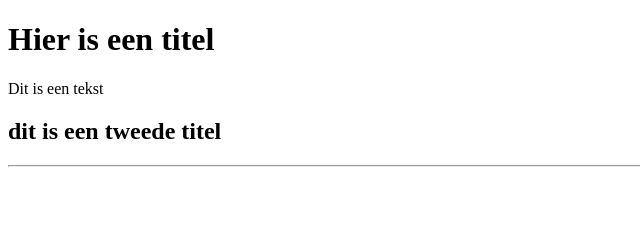
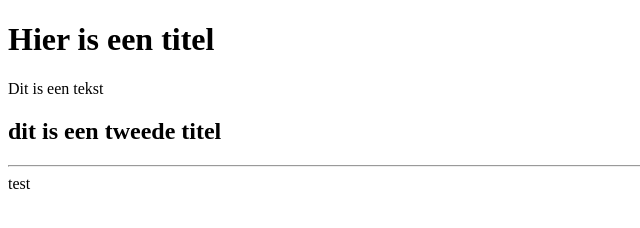
Before and after one commit to dennistuk95/eerste-pagina, a plain HTML site: page index.html in a window 1280 px wide. Shown: the full height of the page, 0-640 px from the left. Drawn offline with Linux system fonts and the light colour scheme.

Commit message:
Update index.html

```diff
--- a/index.html
+++ b/index.html
@@ -8,7 +8,7 @@
         <h1>Hier is een titel</h1>
         <p>Dit is een tekst</p>
         <h2>dit is een tweede titel</h2>
-        <hr>
+        <hr>test</hr>
        <!-- hier zet je de code in de body tags-->
     </body>
 </html>
```
